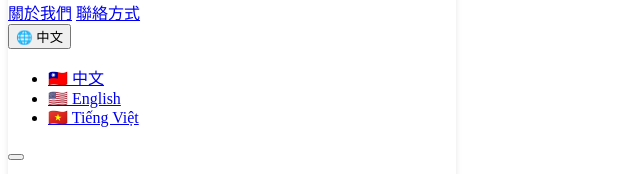
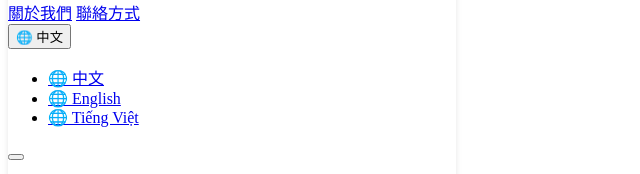
Before and after one commit to TaYi3Dprinting/TaYi3Dprinting.github.io, a plain HTML site: page components/header.html in a window 1280 px wide. Shown: the part 122-296 px from the top of the page, without its empty margins (0-640 px from the left). Drawn offline with Linux system fonts and the light colour scheme.

Commit message:
Update header.html

```diff
--- a/components/header.html
+++ b/components/header.html
@@ -80,9 +80,9 @@
     🌐 中文
   </button>
   <ul class="dropdown-menu">
-    <li><a class="dropdown-item lang-option" href="#" data-lang="zh">🇹🇼 中文</a></li>
-    <li><a class="dropdown-item lang-option" href="#" data-lang="en">🇺🇸 English</a></li>
-    <li><a class="dropdown-item lang-option" href="#" data-lang="vi">🇻🇳 Tiếng Việt</a></li>
+    <li><a class="dropdown-item lang-option" href="#" data-lang="zh">🌐 中文</a></li>
+    <li><a class="dropdown-item lang-option" href="#" data-lang="en">🌐 English</a></li>
+    <li><a class="dropdown-item lang-option" href="#" data-lang="vi">🌐 Tiếng Việt</a></li>
   </ul>
 </div>
       </div>
```
